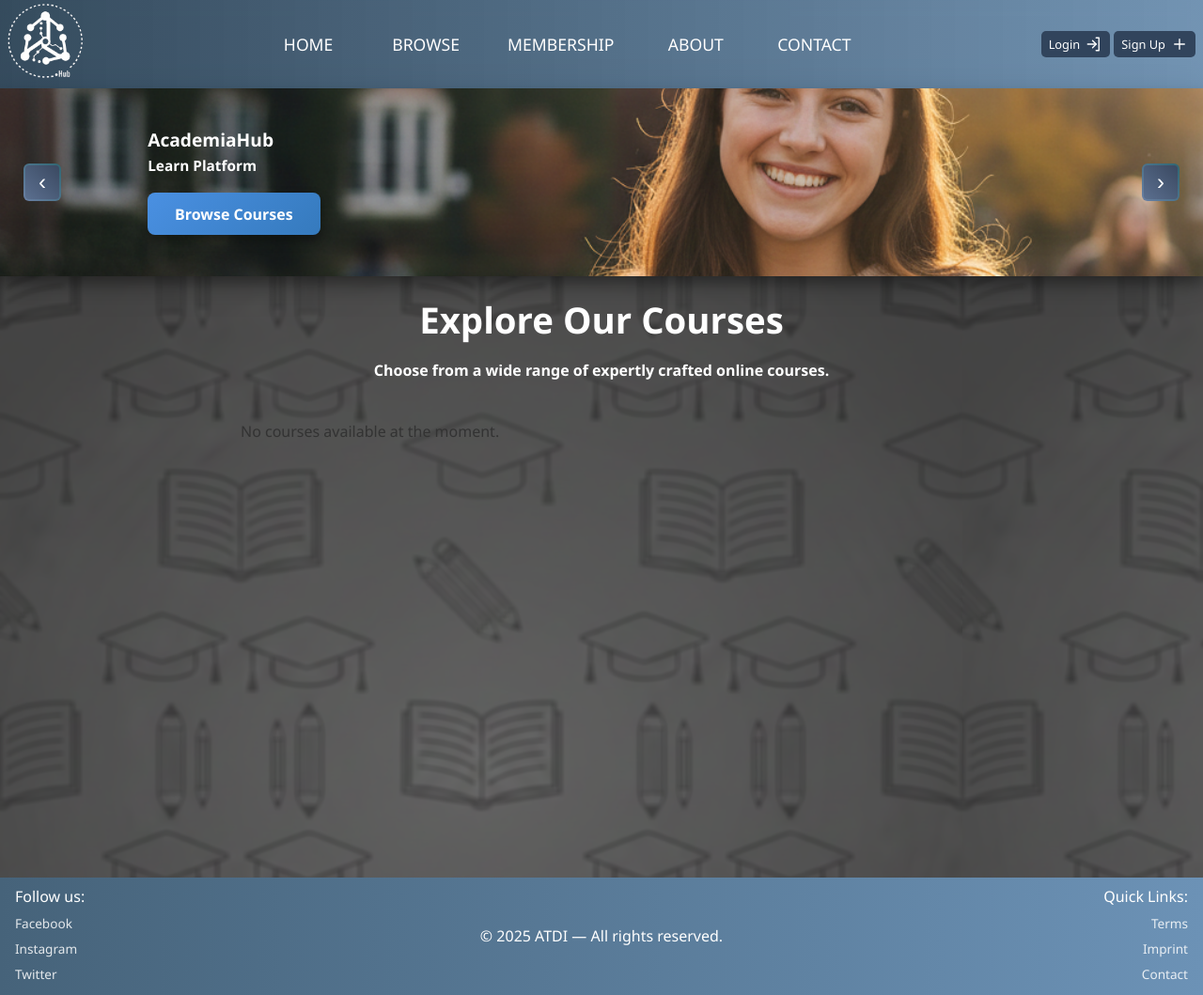
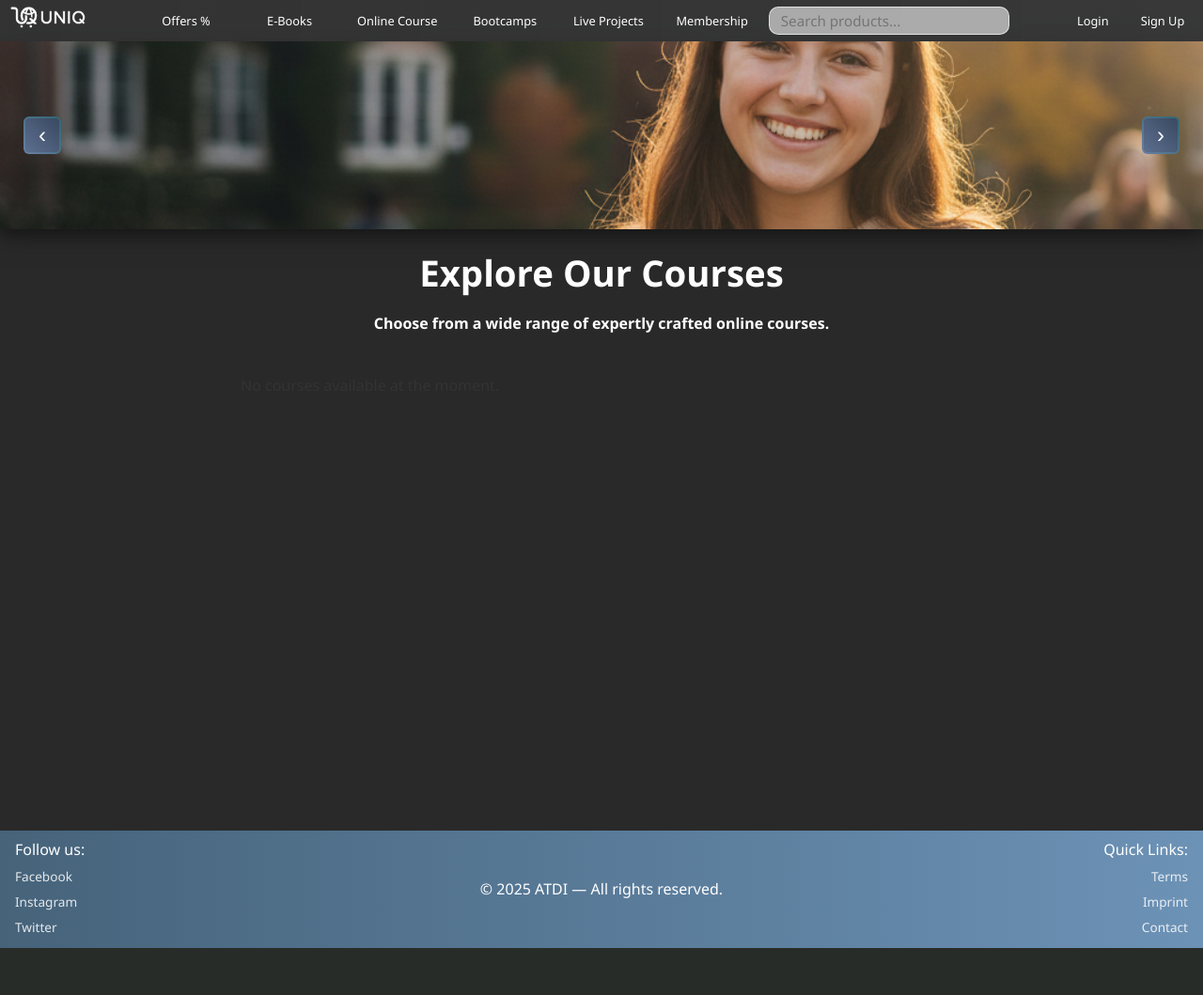
Before and after one commit to ArturSabanadze/webshop, a PHP site: page / in a window 1280 px wide. Shown: the whole page at 94% size. After the commit the page ends 1009 px from the top, so only its background shows below. Run offline with PHP 8.4, Linux system fonts and the light colour scheme; data that the repository does not hold is empty.

Commit message:
Styling, Cleaning and starting part 3

```diff
--- a/Frontend/public/styles/header.css
+++ b/Frontend/public/styles/header.css
@@ -12,6 +12,16 @@
   width: 100dvw;
   height: clamp(20dvh, 25dvh, 30dvh);
   align-items: center;
+}
+
+.header-upper-element {
+  height: clamp(10dvh, 15dvh, 20dvh);
+  flex: clamp(0.5, 0.9, 1);
+  display: flex;
+  flex-direction: column;
+  justify-content: center;
+  align-items: flex-start;
+  background-color: rgb(255, 255, 255);
 }
 
 .header-container :nth-child(2) {
@@ -31,14 +41,14 @@
 .header-inner-container h1 {
   font-size: clamp(1rem, 1.5dvw, 5rem);
   max-width: 300px;
-  color: white;
+  color: rgb(0, 0, 0);
   margin: 0;
 }
 
 .header-inner-container h2 {
   font-size: clamp(0.8rem, 1.2dvw, 2rem);
   max-width: 300px;
-  color: white;
+  color: rgb(0, 0, 0);
   margin: 0;
 }
 
--- a/Frontend/public/styles/main.css
+++ b/Frontend/public/styles/main.css
@@ -4,8 +4,9 @@
   padding-left: clamp(40px, 20dvw, 5000px);
   padding-right: clamp(40px, 20dvw, 5000px);
   min-height: 80dvh;
-  background-image: url("/assets/bgr_images/std_patterns_bgr_blured.png"),
-    url("/Die_Fantastische_4/Frontend/public/assets/bgr_images/std_patterns_bgr_blured.png"); /* fallback */
+  background-color: #292929;
+  /*  background-image: url("/assets/bgr_images/std_patterns_bgr_blured.png"),
+    url("/Die_Fantastische_4/Frontend/public/assets/bgr_images/std_patterns_bgr_blured.png"); */
 }
 
 .courses-header {
@@ -30,7 +31,7 @@
   gap: 30px;
 }
 .course-card {
-  background: #ffffff;
+  background: #ebebeb;
   border-radius: 12px;
   box-shadow: 0 4px 15px rgba(0, 0, 0, 0.1);
   overflow: hidden;
@@ -49,6 +50,7 @@
   width: 100%;
   height: 180px;
   object-fit: contain;
+  margin-top: 5px;
 }
 
 .course-info {
@@ -172,7 +174,6 @@
 }
 
 @media (max-width: 500px) {
-
   .courses-header h2 {
     font-size: clamp(1.3rem, 5vw, 3.5rem);
   }
--- a/Frontend/public/styles/navbar.css
+++ b/Frontend/public/styles/navbar.css
@@ -8,8 +8,8 @@ NAVBAR
   z-index: 10;
   background: linear-gradient(
     to right,
-    rgba(5, 32, 54, 0.8),
-    rgba(27, 81, 131, 0.6)
+    rgba(24, 24, 24, 0.884),
+    rgba(20, 20, 20, 0.842)
   );
   backdrop-filter: blur(10px);
   -webkit-backdrop-filter: blur(10px);
@@ -19,15 +19,17 @@ NAVBAR
   display: flex;
   justify-content: space-between;
   align-items: center;
-  padding: 12px 20px;
+  padding: 4px 4vw;
   gap: 20px;
   color: #fff;
 }
 
 .logo {
   display: flex;
+  border-radius: 2px;
   align-items: center;
   cursor: pointer;
+  padding: 3px;
   transition: 0.2s;
 }
 
@@ -42,7 +44,8 @@ NAVBAR
 .links {
   display: flex;
   justify-content: center;
-  gap: 25px;
+  align-items: center;
+  gap: 10px;
   font-size: 1.1rem;
 }
 
@@ -55,33 +58,49 @@ NAVBAR
   border-radius: 50%;
   min-width: 100px;
   text-align: center;
-  font-weight: 400;
+  font-size: clamp(0.8rem, 0.89vw, 1.2rem);
+  white-space: nowrap;
 }
 
 .links a:hover {
   background-color: #d6d6d659;
   padding: 8px 12px;
-  border-radius: 20%;
+  border-radius: 5px;
   font-weight: 400;
 }
 
-.links:hover > :not(:hover) {
-  opacity: 0.9;
+/* .links:hover > :not(:hover) {
+  opacity: 0.95;
   filter: blur(1px);
   font-weight: 400;
+} */
+
+.nav-filter-search {
+  padding: 8px 12px;
+  border-radius: 10px;
+  border: 1px solid rgba(255, 255, 255, 0.658);
+  background: rgba(212, 212, 212, 0.74);
+  color: #202020;
+  font-size: 0.95rem;
+  width: 20dvw;
+  height: 30px;
+  min-width: 200px;
+  outline: none;
+  transition: 0.25s;
 }
 
 .dsk-login-btn {
-  background-color: rgb(49, 68, 92);
-  padding: 8px 12px;
-  border: none;
+  background-color: rgba(49, 68, 92, 0);
+  padding: 3px 6px;
   border-radius: 5px;
   display: inline-flex;
   align-items: center;
-  gap: 6px;
+  justify-content: center;
+  gap: 2px;
   color: #fff;
   text-decoration: none;
   transition: all 0.3s ease;
+  min-width: 70px;
 }
 
 .dsk-login-btn svg {
@@ -164,9 +183,9 @@ NAVBAR
   transform: rotate(-45deg) translate(5px, -5px);
 }
 
-@media (max-width: 1140px) {
+@media (max-width: 1278px) {
   .navbarContainerWrapper {
-    background: linear-gradient(to right, rgb(70, 99, 122), rgb(108, 146, 182));
+    background: linear-gradient(to right, rgb(219, 219, 219), rgb(70, 99, 122));
     backdrop-filter: none;
     -webkit-backdrop-filter: none;
   }
@@ -208,7 +227,6 @@ NAVBAR
 }
 
 @media (max-height: 800px) {
-
   .logo img {
     width: clamp(50px, 15vw, 80px);
   }
@@ -221,5 +239,4 @@ NAVBAR
   .desktop-menu {
     padding: 4px 8px;
   }
-
 }
--- a/Frontend/src/Includes/header.php
+++ b/Frontend/src/Includes/header.php
@@ -1,15 +1,10 @@
 <div class="header-container">
     <div class="lft-btn">&lsaquo;</div>
     <div class="header-inner-container">
-        <div class="header-upper-element">
-            <h1>AcademiaHub</h1>
-        </div>
-        <div class="header-center-element">
-            <h2>Learn Platform</h2>
-        </div>
-        <div class="header-lower-element">
-            <button class="cta-btn" onclick="window.location.href='index.php?page=shop'">Browse Courses</button>
-        </div>
+        <!-- <div class="header-upper-element">
+            <h1>Pack jetzt deine Ziele an</h1>
+            <a>Skill-Lücken? Schließe sie jetzt mit den Kursen, die dich ultimativ vorwärtsbringen können.</a>
+        </div> -->
     </div>
     <div class="rgt-btn">&rsaquo;</div>
 </div>
--- a/Frontend/src/Includes/navigationbar.php
+++ b/Frontend/src/Includes/navigationbar.php
@@ -12,38 +12,41 @@
         <!-- Logo -->
         <div class="logo">
             <a href="index.php?page=home">
-                <img src="assets/Logo/logo1.png" alt="Logo">
+                <img src="assets/Logo/brand_logo_250x70_w.png" alt="Logo">
             </a>
         </div>
 
         <!-- Navigation Links (desktop) -->
         <div class="links">
-            <a href="index.php?page=home">HOME</a>
-            <a href="index.php?page=shop">BROWSE</a>
-            <a href="index.php?page=membership">MEMBERSHIP</a>
-            <a href="index.php?page=about">ABOUT</a>
-            <a href="index.php?page=contact">CONTACT</a>
+            <a href="index.php?page=home">Offers %</a>
+            <a href="index.php?page=home">E-Books</a>
+            <a href="index.php?page=home">Online Course</a>
+            <a href="index.php?page=shop">Bootcamps</a>
+            <a href="index.php?page=shop">Live Projects</a>
+            <a href="index.php?page=membership">Membership</a>
+            <input type="text" class="nav-filter-search" placeholder="Search products..."
+                value="<?= htmlspecialchars($search) ?>" />
         </div>
         <?php if (!isset($_SESSION['username'])): ?>
             <div class="navbar-btn-not-logged">
                 <a href="index.php?page=login" title="Login" class="dsk-login-btn">
-                    Login<svg xmlns="http://www.w3.org/2000/svg" width="18" height="18" viewBox="0 0 24 24" fill="none"
+                    Login<!-- <svg xmlns="http://www.w3.org/2000/svg" width="18" height="18" viewBox="0 0 24 24" fill="none"
                         stroke="currentColor" stroke-width="1.8" stroke-linecap="round" stroke-linejoin="round">
-                        <!-- Door -->
-                        <path d="M15 3h4v18h-4" />
-                        <!-- Arrow entering -->
-                        <path d="M10 17l5-5-5-5" />
-                        <path d="M15 12H3" />
-                    </svg>
+
+                    <path d="M15 3h4v18h-4" />
+
+                    <path d="M10 17l5-5-5-5" />
+                    <path d="M15 12H3" />
+                    </svg> -->
                 </a>
                 <a href="index.php?page=register" title="Sign Up" class="dsk-login-btn">
                     Sign Up
-                    <svg xmlns="http://www.w3.org/2000/svg" width="18" height="18" viewBox="0 0 24 24" fill="none"
+                    <!-- <svg xmlns="http://www.w3.org/2000/svg" width="18" height="18" viewBox="0 0 24 24" fill="none"
                         stroke="currentColor" stroke-width="1.8" stroke-linecap="round" stroke-linejoin="round">
-                        <!-- Plus icon for signing up -->
-                        <path d="M12 5v14" />
-                        <path d="M5 12h14" />
-                    </svg>
+
+                    <path d="M12 5v14" />
+                    <path d="M5 12h14" />
+                    </svg> -->
                 </a>
             </div>
         <?php else: ?>
--- a/Setup/db_schema.sql
+++ b/Setup/db_schema.sql
@@ -185,7 +185,7 @@ CREATE TABLE carts_items (
     ON DELETE CASCADE,
   CONSTRAINT fk_ci_product
     FOREIGN KEY (product_id) REFERENCES products(id)
-    ON DELETE RESTRICT
+    ON DELETE CASCADE
 ) ENGINE=InnoDB;
 
 CREATE TABLE wishlist (
```
Also changed, not shown: Documentation/Installtion.txt (added, +36 -0 lines), Setup/dummy_data.sql (+23 -15 lines), Documentation/DB_model.png (added), Documentation/Readme.MD, Frontend/public/assets/Logo/brand_logo_250x70.png (added), Frontend/public/assets/Logo/brand_logo_250x70_w.png (added), Frontend/public/assets/Logo/brand_logo_500x140.png (added), Frontend/public/assets/Logo/brand_logo_500x140_w.png (added), Frontend/public/assets/Logo/brand_logo_big.png (added), 2 other files.
